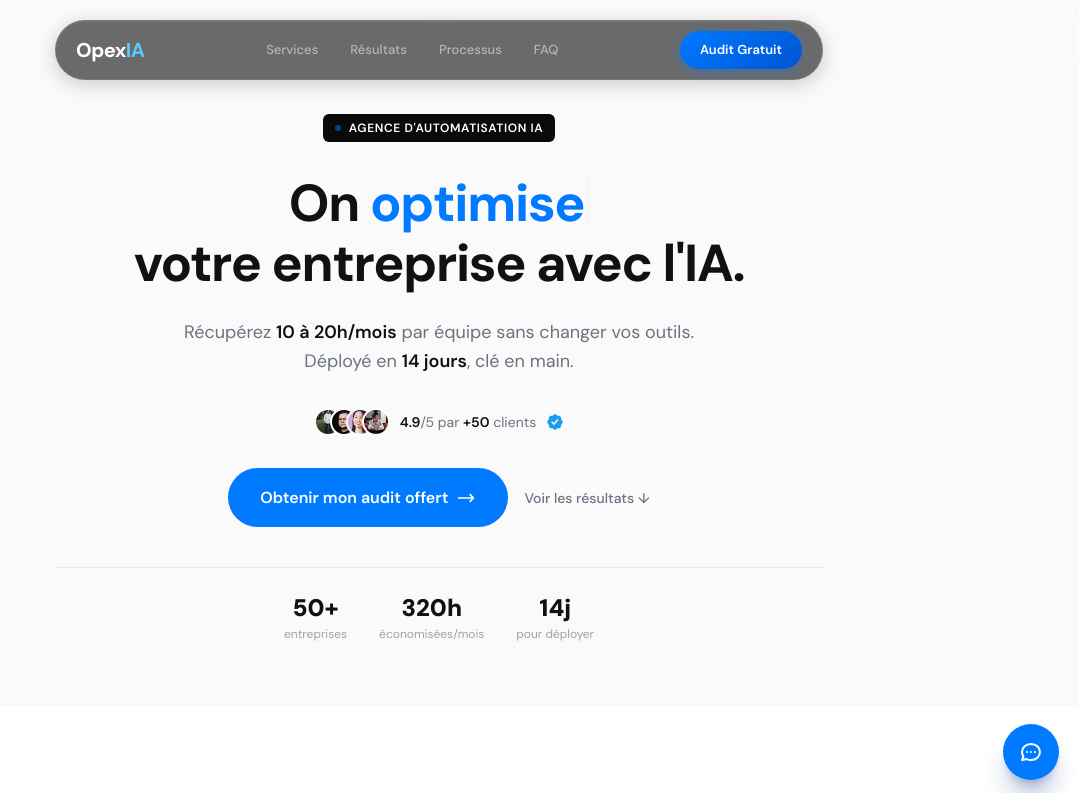
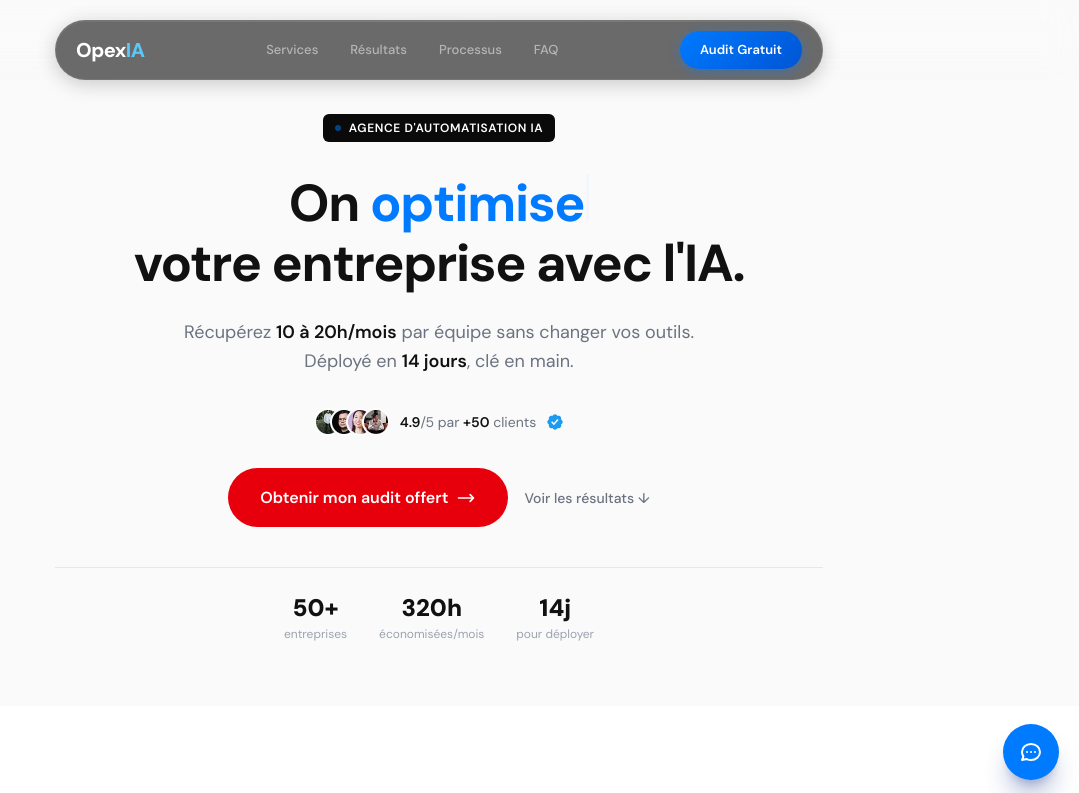
Before and after one commit to PHT001/opexia-landing, a Next.js app: page / in a window 1280 px wide. Shown: the top 793 px of the page, without its empty margins (201-1280 px from the left). Built offline with nearby package versions, Linux system fonts and the light colour scheme.

Commit message:
Change CTA button color to red for testing

```diff
--- a/src/components/agence/AgenceHero.tsx
+++ b/src/components/agence/AgenceHero.tsx
@@ -134,7 +134,7 @@ export default function AgenceHero() {
             >
               <button
                 onClick={openLeadBot}
-                className="group inline-flex items-center justify-center rounded-full bg-[#007AFF] px-8 py-4 text-base font-semibold text-white transition-all hover:bg-[#0055D4] hover:shadow-xl hover:shadow-blue-200"
+                className="group inline-flex items-center justify-center rounded-full bg-red-600 px-8 py-4 text-base font-semibold text-white transition-all hover:bg-red-700 hover:shadow-xl hover:shadow-red-200"
               >
                 Obtenir mon audit offert
                 <svg className="ml-2 h-5 w-5 transition-transform group-hover:translate-x-1" fill="none" viewBox="0 0 24 24" stroke="currentColor" strokeWidth={2}>
```
